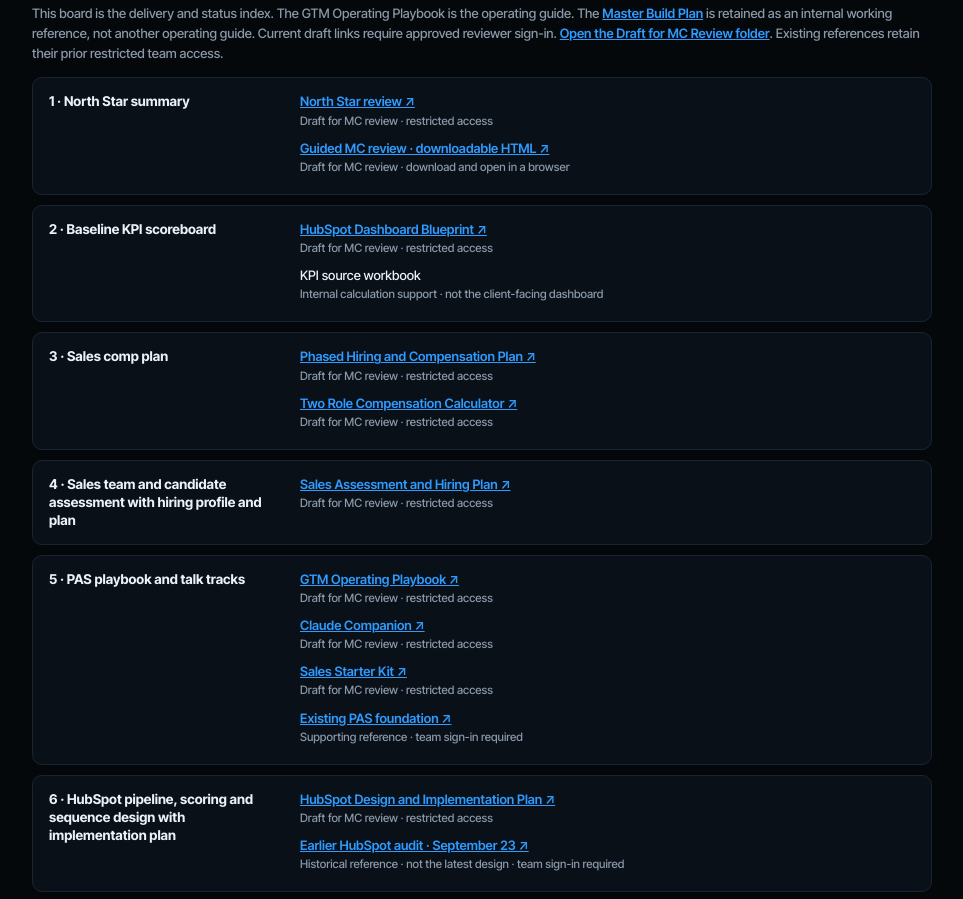
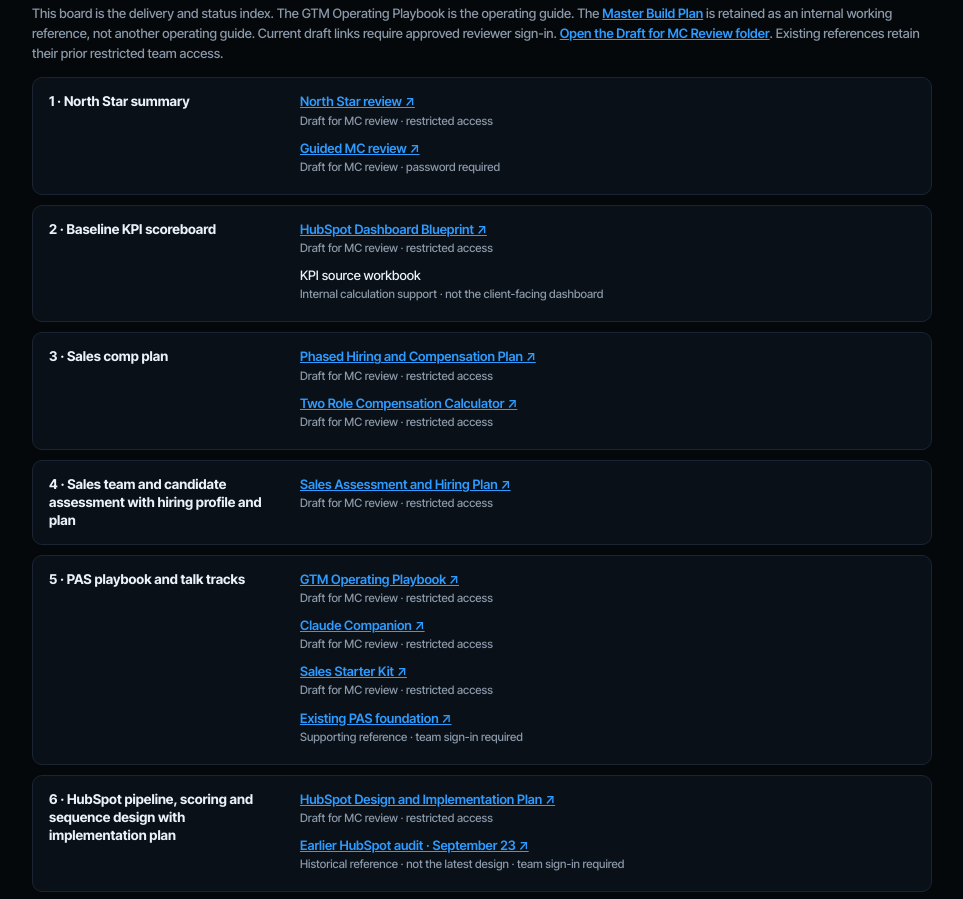
Before and after one commit to LoboGTM/mc-flightplan, a plain HTML site: page index.html in a window 1280 px wide. Shown: the part 1251-2150 px from the top of the page, without its empty margins (158-1121 px from the left). Drawn offline with Linux system fonts and the light colour scheme.

Commit message:
Point guided MC review to password-protected Netlify wizard

```diff
--- a/index.html
+++ b/index.html
@@ -207,9 +207,9 @@ const DATA = {
               "u": "https://docs.google.com/document/d/1JDdHcZ9TqkUUTqWSkgyX8Kt5NEVZFC1z/edit?usp=drivesdk&ouid=115848141759463528521&rtpof=true&sd=true"
             },
             {
-              "t": "Guided MC review · downloadable HTML",
-              "u": "https://drive.google.com/file/d/11Z__ozXFJPWerANZU13bjyUqeHvBufDW/view?usp=drivesdk",
-              "state": "Draft for MC review · download and open in a browser"
+              "t": "Guided MC review",
+              "u": "https://mc-gtm-wizard.netlify.app/",
+              "state": "Draft for MC review · password required"
             }
           ]
         },
```
